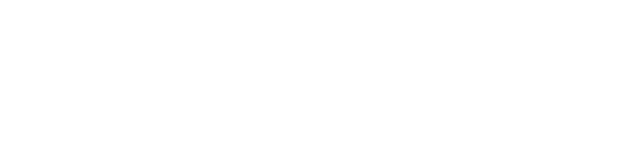
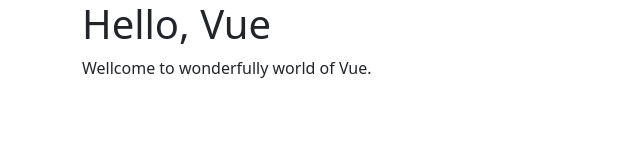
Before and after one commit to Pawel-Lechki/vue-start, a plain HTML site: page index.html in a window 1280 px wide. Shown: the whole page, without its empty margins (0-640 px from the left). Drawn offline with nearby package versions, Linux system fonts and the light colour scheme.

Commit message:
first vue application

```diff
--- a/index.html
+++ b/index.html
@@ -4,9 +4,24 @@
     <meta charset="UTF-8">
     <meta http-equiv="X-UA-Compatible" content="IE=edge">
     <meta name="viewport" content="width=device-width, initial-scale=1.0">
-    <title>VUE Start</title>
+    <title>VUE Basics</title>
+    <link rel="stylesheet" href="https://cdn.jsdelivr.net/npm/bootstrap@5.2.3/dist/css/bootstrap.min.css" integrity="sha384-rbsA2VBKQhggwzxH7pPCaAqO46MgnOM80zW1RWuH61DGLwZJEdK2Kadq2F9CUG65" crossorigin="anonymous">    <script src="https://unpkg.com/vue@3"></script>
 </head>
 <body>
+    <div class="container" id="content">
+        <h1>{{pageTitle}}</h1>
+        <p>{{content}}</p>
+    </div>
 
+    <script>
+        Vue.createApp({
+            data() {
+                return {
+                    pageTitle: 'Hello, Vue',
+                    content: 'Wellcome to wonderfully world of Vue.'
+                };
+            }
+        }).mount('#content');
+    </script>
 </body>
 </html>
```
